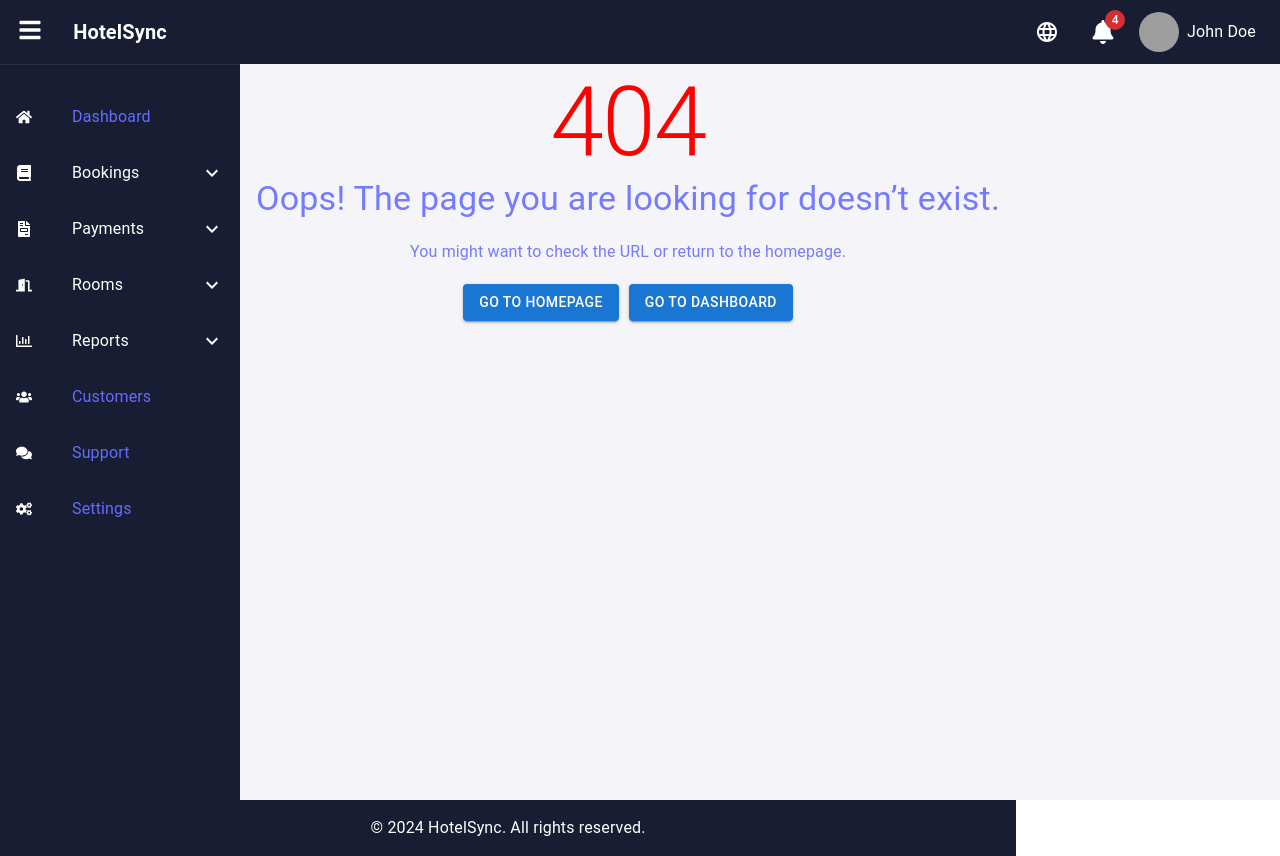
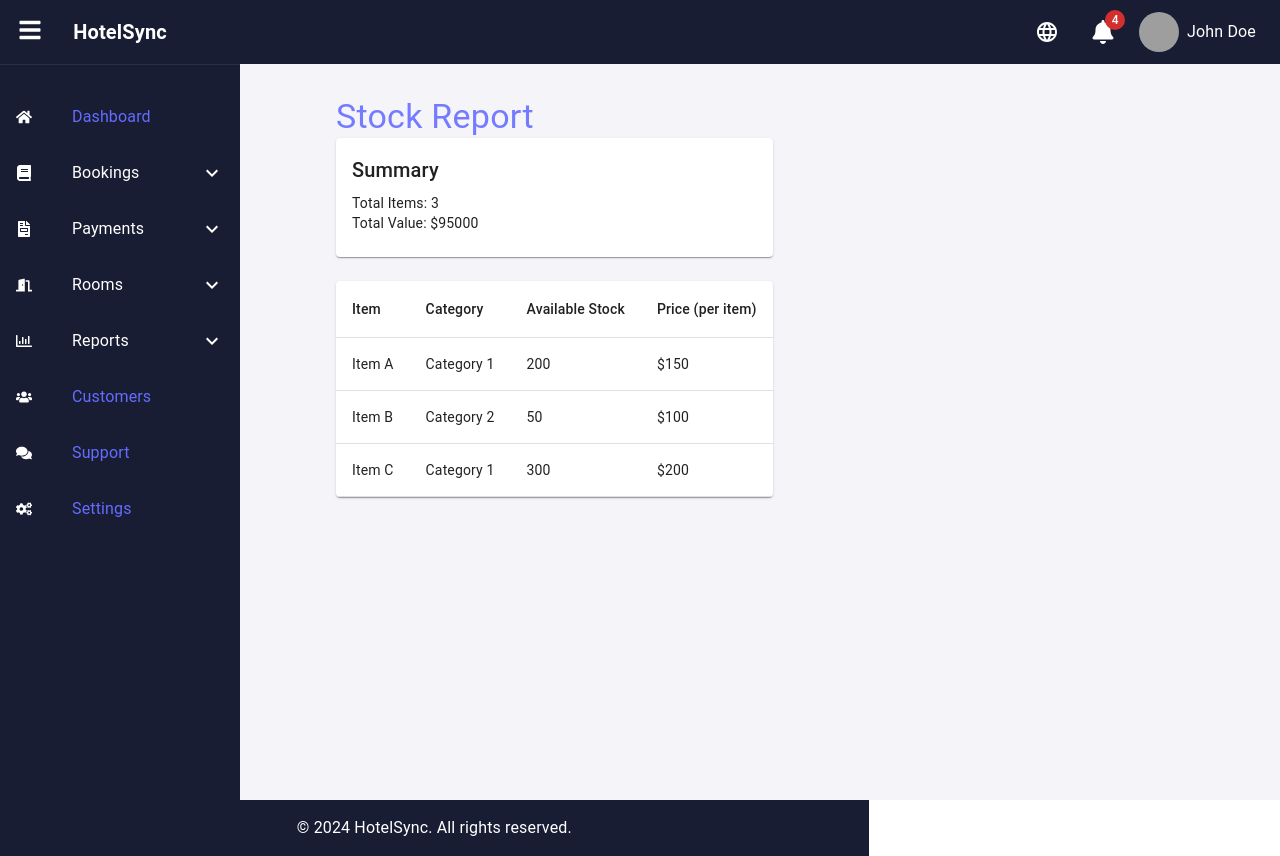
Before and after one commit to hirunaofficial/hotel-sync, a React (Vite) app in the folder hotel-sync-frontend/: page /reports/rooms in a window 1280 px wide. Built offline with nearby package versions, Linux system fonts and the light colour scheme; grey boxes are pictures that could not be loaded.

Commit message:
Added booking reports page

```diff
--- a/hotel-sync-frontend/src/App.jsx
+++ b/hotel-sync-frontend/src/App.jsx
@@ -10,6 +10,7 @@ import Customers from './pages/Customers';
 import Support from './pages/Support';
 import Settings from './pages/Settings';
 import PaymentMethods from './pages/Payment/PaymentMethods';
+import BookingReports from './pages/Reports/BookingReports';
 import Header from './components/Header';
 import Footer from './components/Footer';
 import Dashboard from './pages/Dashboard';
@@ -43,6 +44,7 @@ const App = () => {
               <Route path="/support" element={<Support />} />
               <Route path="/settings" element={<Settings />} />
               <Route path='/payments' element={<PaymentMethods/>}/>
+              <Route path='/reports/rooms' element={<BookingReports/>}/>
               <Route path="*" element={<NotFound />} /> {/* Catch-all for undefined routes */}
             </Routes>
           </Box>
--- /dev/null
+++ b/hotel-sync-frontend/src/pages/Reports/BookingReports.jsx
@@ -0,0 +1,54 @@
+import React from 'react';
+import { Box, Card, CardContent, Typography, Table, TableBody, TableCell, TableContainer, TableHead, TableRow, Paper } from '@mui/material';
+
+const StockReport = () => {
+  const stocks = [
+    { id: 1, item: 'Item A', category: 'Category 1', availableStock: 200, price: 150 },
+    { id: 2, item: 'Item B', category: 'Category 2', availableStock: 50, price: 100 },
+    { id: 3, item: 'Item C', category: 'Category 1', availableStock: 300, price: 200 },
+    // Add more data as needed
+  ];
+
+  return (
+    <Box sx={{ padding: 10 }}>
+      <Typography variant="h4" gutterBottomsx={{ fontWeight: 'bold', color: '#3f51b5' }}>
+        Stock Report
+      </Typography>
+
+      <Card sx={{ marginBottom: 3 }}>
+        <CardContent>
+          <Typography variant="h6" gutterBottom>
+            Summary
+          </Typography>
+          <Typography variant="body2">Total Items: {stocks.length}</Typography>
+          <Typography variant="body2">Total Value: ${stocks.reduce((acc, stock) => acc + stock.availableStock * stock.price, 0)}</Typography>
+        </CardContent>
+      </Card>
+
+      <TableContainer component={Paper}>
+        <Table>
+          <TableHead>
+            <TableRow>
+              <TableCell>Item</TableCell>
+              <TableCell>Category</TableCell>
+              <TableCell>Available Stock</TableCell>
+              <TableCell>Price (per item)</TableCell>
+            </TableRow>
+          </TableHead>
+          <TableBody>
+            {stocks.map((stock) => (
+              <TableRow key={stock.id}>
+                <TableCell>{stock.item}</TableCell>
+                <TableCell>{stock.category}</TableCell>
+                <TableCell>{stock.availableStock}</TableCell>
+                <TableCell>${stock.price}</TableCell>
+              </TableRow>
+            ))}
+          </TableBody>
+        </Table>
+      </TableContainer>
+    </Box>
+  );
+};
+
+export default StockReport;
```
